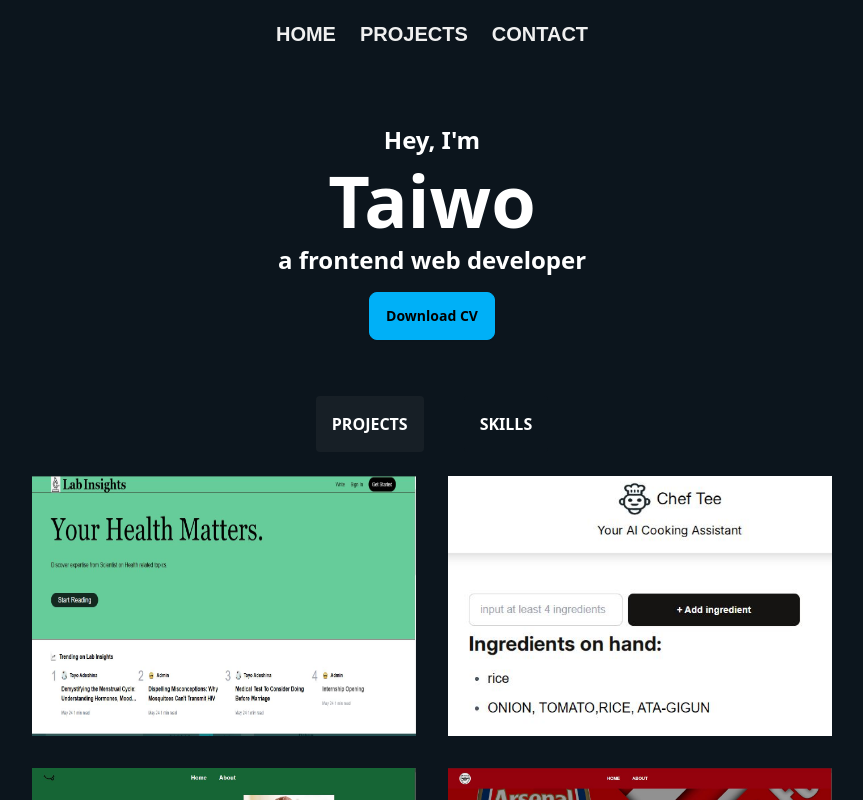
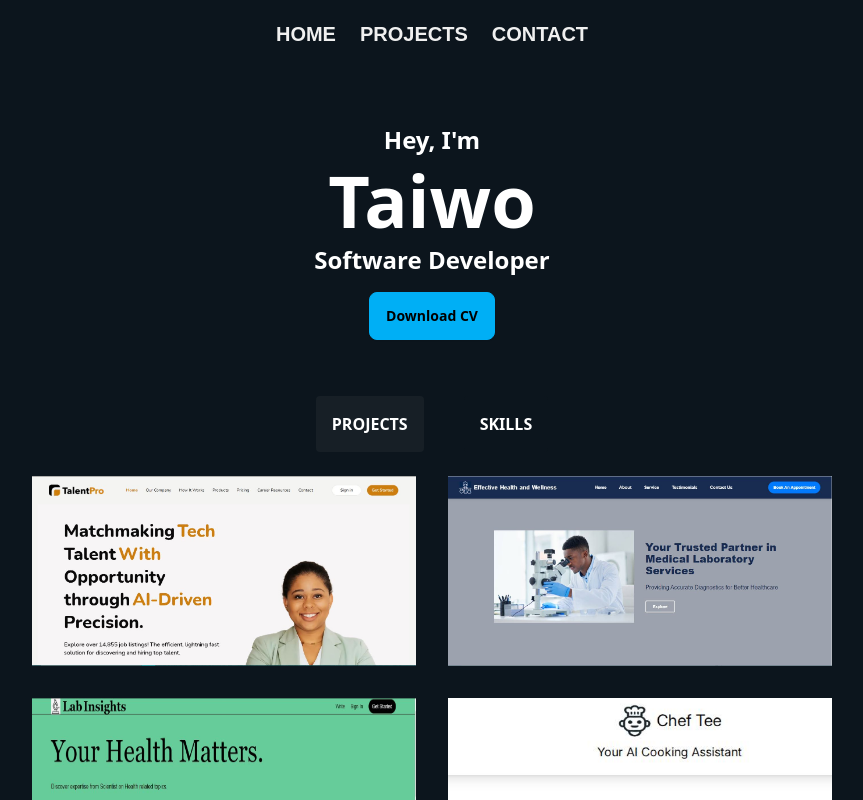
Before and after one commit to bukolaAce/taiwoportfoliowebsite, a React (Vite) app: page / in a window 1280 px wide. Shown: the top 800 px of the page, without its empty margins (208-1071 px from the left). Built offline with nearby package versions, Linux system fonts and the light colour scheme.

Commit message:
resume link updated

```diff
--- a/src/Components/Herosection.jsx
+++ b/src/Components/Herosection.jsx
@@ -5,7 +5,6 @@ import { Fade } from "react-awesome-reveal";
 // import { AttentionSeeker } from "react-awesome-reveal";
 
 const Herosection = () => {
-
   return (
     <>
       <div className="flex items-center   text-white  bg-[#0C151D] md:min-h-[15rem]  md:py-14 py-14">
@@ -15,14 +14,18 @@ const Herosection = () => {
 
             <h1 className="mb-2 font-extrabold text-7xl">Taiwo</h1>
 
-            <p className="mb-4 text-2xl font-bold"> a frontend web developer</p>
-            <motion.a  whileHover={{
+            <p className="mb-4 text-2xl font-bold"> Software Developer</p>
+            <motion.a
+              whileHover={{
                 scale: 1.1,
                 textShadow: "0px 0px 8px rgb(255,255,255)",
                 boxShadow: "0px 0px 8px rgb(255,255,255)",
-              }}  target="_blank" href="https://drive.google.com/file/d/1UMNQ4Oy0d8sCumpL0FzkQ3K2807Jhbjm/view?usp=drive_link"  className="btn btn-info">
+              }}
+              target="_blank"
+              href="https://drive.google.com/file/d/164iT4D9KyJT1_k57aushvw1ScRBo4P6f/view?usp=drive_link"
+              className="btn btn-info"
+            >
               Download CV
-
             </motion.a>
           </Fade>
         </div>
--- a/src/Components/Projects.jsx
+++ b/src/Components/Projects.jsx
@@ -1,31 +1,28 @@
-import cardImage2 from "/images/Cheftee.jpg";
-import cardImage3 from "/images/RecipeApp.jpg";
-import cardImage4 from "/images/teamInfo.jpg";
-import cardImage5 from "/images/biliophilia.jpg";
-import cardImage6 from "/images/medlab.jpg";
-import cardImage7 from "/images/TrackFinance.jpg";
-import cardImage8 from "/images/formvalidation.jpg";
-import cardImage1 from "/images/labinsight.jpg";
+import cardImage1 from "/images/TalentPro.jpg";
 
+import cardImage2 from "/images/medlab.jpg";
+import cardImage3 from "/images/labinsight.jpg";
+import cardImage4 from "/images/Cheftee.jpg";
+import cardImage5 from "/images/RecipeApp.jpg";
+
+import cardImage6 from "/images/biliophilia.jpg";
 
 // import { Link } from "react-router-dom";
 
 // eslint-disable-next-line react/prop-types
-const Card = ({ image, description ,Name,url}) => {
+const Card = ({ image, description, Name, url }) => {
   const handleClick = () => {
-    window.open(url, '_blank')
+    window.open(url, "_blank");
   };
 
   return (
     <>
-    {/* <a href={url} target="_blank"> */}
+      {/* <a href={url} target="_blank"> */}
 
       <div
         className="relative overflow-hidden text-center cursor-pointer group card sm:w-96 w-[22rem] bg-primary text-primary-content rounded-none "
         onClick={handleClick}
         target="_blank"
-
-
       >
         <img
           src={image}
@@ -52,68 +49,55 @@ const cardsData = [
   {
     image: cardImage1,
     title: "Card 1",
-    Name: "A Medical Blog",
-    description: "A Blog which allows users to post content. Built with React,FireBase And Styled with Tailwind Css ",
-    url: "https://lab-insights.vercel.app",
+    Name: "Talent Pro",
+    description:
+      "Match Making Tech Talent With Opportunities through AI-Driven Precision",
+    url: "https://talentpro.africa",
   },
   {
     image: cardImage2,
     title: "Card 2",
-    Name: "ChefTee",
-    description: "Your Ai cooking assistant. Built with React And Styled with Tailwind Css ",
-    url: "https://cheftee.vercel.app",
-  },
-  {
-    image: cardImage3,
-    title: "Card 3",
-    Name: "A Recipe App",
-    description: "Fetching Data from An Api. Built with React And Styled with Tailwind Css ",
-    url: "http://recipeapp0042.netlify.app",
-  },
-  {
-    image: cardImage4,
-    title: "Card 4",
-    Name: "A Team Data Base",
-    description: "A Team List that shows information about each team member.Built with React And Tailwind Css ",
-    url: "https://teaminfo.netlify.app",
-  },
-  {
-    image: cardImage5,
-    title: "Card 5",
-    Name: "Bibliophilia",
-    description: "A Book Library.Built with React And Tailwind Css ",
-    url: "https://bibliophilia.netlify.app",
-  },
-  {
-    image: cardImage6,
-    title: "Card 6",
     Name: "A Laboratory Website",
     description: "Built with React And Tailwind Css ",
     url: "https://medlabapp.netlify.app",
   },
   {
-    image: cardImage7,
-    title: "Card 7",
-
-    Name: "A FinanceApp",
-    description: "Built with React And Tailwind Css  ",
-    url: "http://financeapp0042.netlify.app",
+    image: cardImage3,
+    title: "Card 3",
+    Name: "A Medical Blog",
+    description:
+      "A Blog which allows users to post content. Built with React,FireBase And Styled with Tailwind Css ",
+    url: "https://lab-insights.vercel.app",
   },
   {
-    image: cardImage8,
-    title: "Card 8",
-    Name: "Data Collection Validation Form",
-    description: "Built with React,Tailwind Css,Daisy Ui   ",
-    url: "https://formvalidation2023.netlify.app",
+    image: cardImage4,
+    title: "Card 4",
+    Name: "ChefTee",
+    description:
+      "Your Ai cooking assistant. Built with React And Styled with Tailwind Css ",
+    url: "https://cheftee.vercel.app",
+  },
+  {
+    image: cardImage5,
+    title: "Card 5",
+    Name: "A Recipe App",
+    description:
+      "Fetching Data from An Api. Built with React And Styled with Tailwind Css ",
+    url: "http://recipeapp0042.netlify.app",
+  },
 
-    // Goto:""
+  {
+    image: cardImage6,
+    title: "Card 5",
+    Name: "Bibliophilia",
+    description: "A Book Library.Built with React And Tailwind Css ",
+    url: "https://bibliophilia.netlify.app",
   },
 ];
 
 export const Projects = () => {
   return (
     <div className="grid md:max-w-[53rem] sm:max-w-[55rem] lg:gap-8 gap-6 p-6 mx-auto md:gap-5 md:grid-cols-2 md:w-2/3  justify-center ">
-
       {cardsData.map((card, index) => (
         <Card className="rounded-xl" key={index} {...card} />
       ))}
```
Also changed, not shown: public/images/TalentPro.jpg (added).
